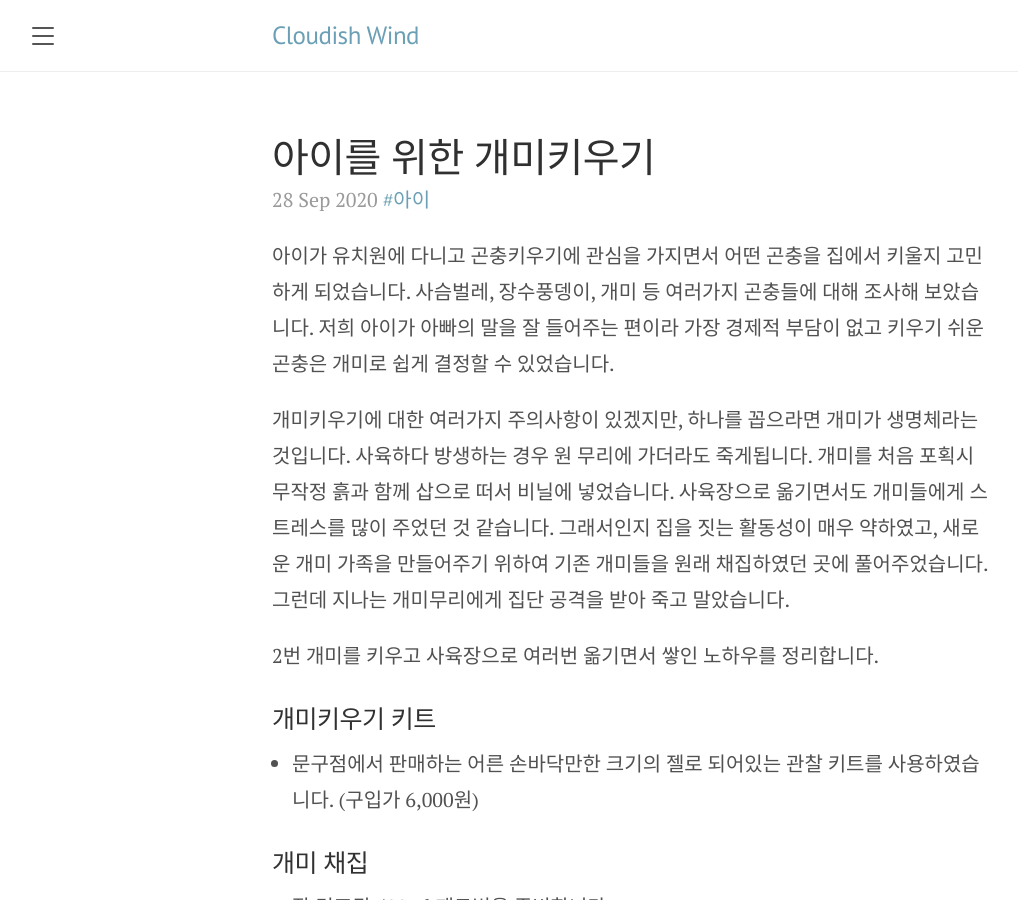
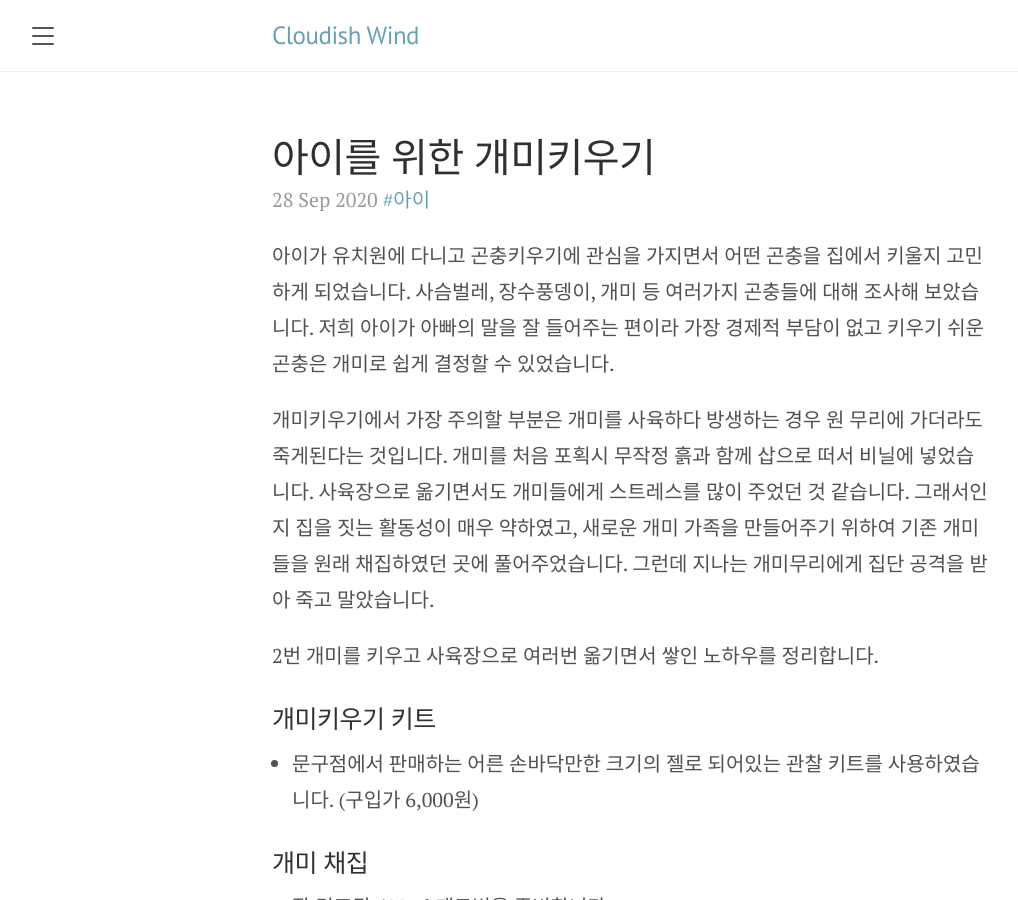
Before and after one commit to cloudishwind/cloudishwind.github.io, a Jekyll site: the page built from Miscellaneous/_posts/2020-09-28-개미키우기.md, in a window 1280 px wide and 900 px high. Shown: the whole window, without its empty margins (8-1026 px from the left). Built offline with Jekyll 4.4.1, drawn with Linux system fonts in a browser that asks for light colours; comment, search, counter and statistics services are not loaded.

Commit message:
Update 2020-09-28-개미키우기.md

```diff
--- a/Miscellaneous/_posts/2020-09-28-개미키우기.md
+++ b/Miscellaneous/_posts/2020-09-28-개미키우기.md
@@ -6,7 +6,7 @@ tags: ["아이"]
 
 아이가 유치원에 다니고 곤충키우기에 관심을 가지면서 어떤 곤충을 집에서 키울지 고민하게 되었습니다. 사슴벌레, 장수풍뎅이, 개미 등 여러가지 곤충들에 대해 조사해 보았습니다. 저희 아이가 아빠의 말을 잘 들어주는 편이라 가장 경제적 부담이 없고 키우기 쉬운 곤충은 개미로 쉽게 결정할 수 있었습니다.
 
-개미키우기에 대한 여러가지 주의사항이 있겠지만, 하나를 꼽으라면 개미가 생명체라는 것입니다. 사육하다 방생하는 경우 원 무리에 가더라도 죽게됩니다. 개미를 처음 포획시 무작정 흙과 함께 삽으로 떠서 비닐에 넣었습니다. 사육장으로 옮기면서도 개미들에게 스트레스를 많이 주었던 것 같습니다. 그래서인지 집을 짓는 활동성이 매우 약하였고, 새로운 개미 가족을 만들어주기 위하여 기존 개미들을 원래 채집하였던 곳에 풀어주었습니다. 그런데 지나는 개미무리에게 집단 공격을 받아 죽고 말았습니다.
+개미키우기에서 가장 주의할 부분은 개미를 사육하다 방생하는 경우 원 무리에 가더라도 죽게된다는 것입니다. 개미를 처음 포획시 무작정 흙과 함께 삽으로 떠서 비닐에 넣었습니다. 사육장으로 옮기면서도 개미들에게 스트레스를 많이 주었던 것 같습니다. 그래서인지 집을 짓는 활동성이 매우 약하였고, 새로운 개미 가족을 만들어주기 위하여 기존 개미들을 원래 채집하였던 곳에 풀어주었습니다. 그런데 지나는 개미무리에게 집단 공격을 받아 죽고 말았습니다.
 
 2번 개미를 키우고 사육장으로 여러번 옮기면서 쌓인 노하우를 정리합니다.
 
```
